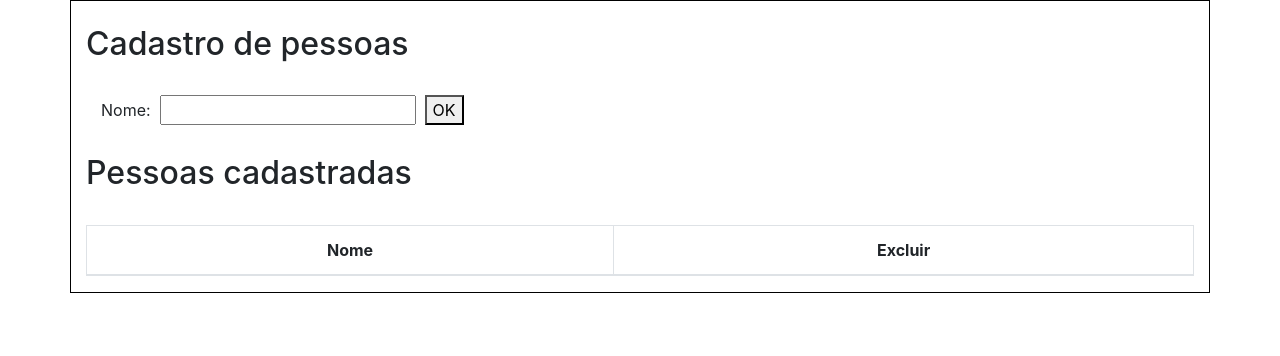
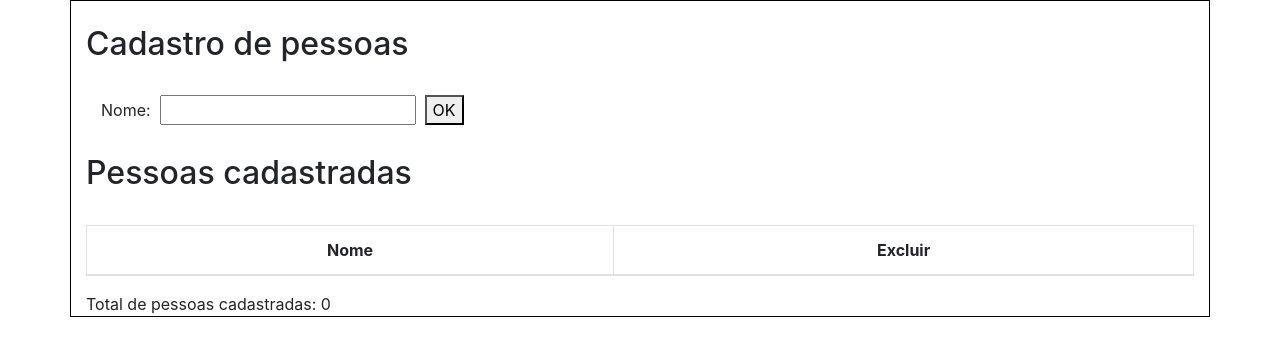
Before and after one commit to vinisantt/atividadesAngular, an Angular app: page / in a window 1280 px wide. Shown: the top 356 px of the page. Built offline with nearby package versions, Linux system fonts and the light colour scheme.

Commit message:
totalizador

```diff
--- a/src/app/app.component.html
+++ b/src/app/app.component.html
@@ -40,4 +40,5 @@
 			</tr>
 		</tbody>
 	</table>
+	<span>Total de pessoas cadastradas: {{ pessoas.length }}</span>
 </div>
```
